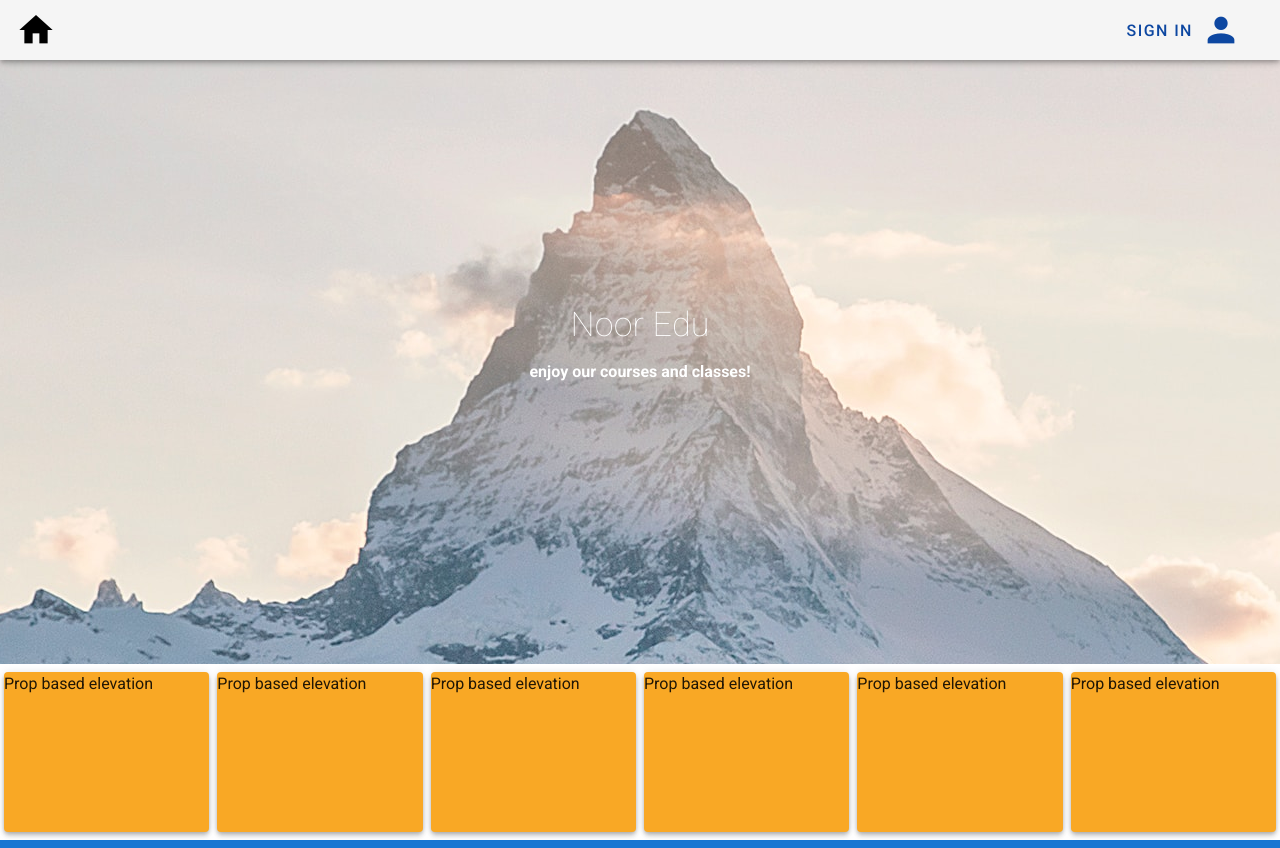
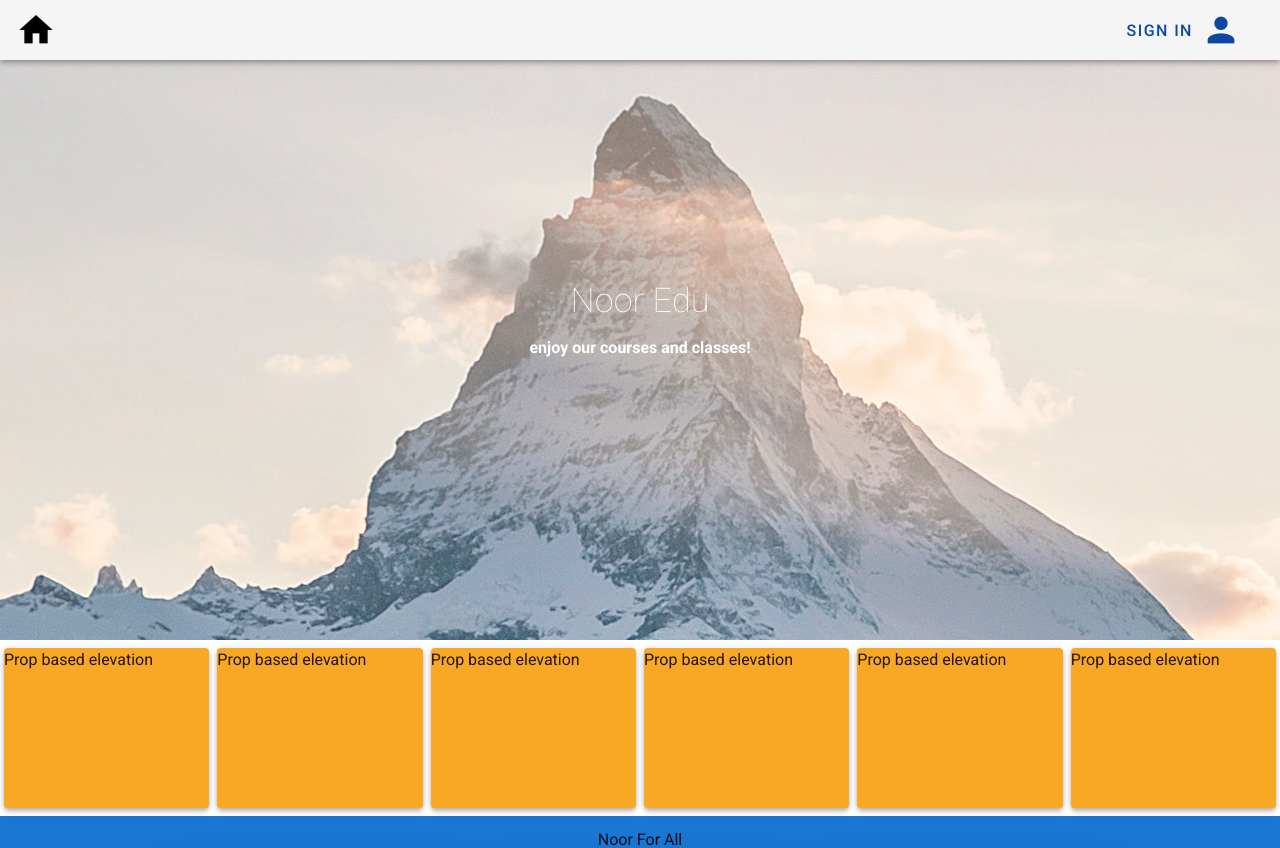
Before and after one commit to MosbatSaz/N000R, a Vue app: page / in a window 1280 px wide. Shown: the top 848 px of the page. Built offline with nearby package versions, Linux system fonts and the light colour scheme.

Commit message:
check back

```diff
--- a/src/views/Home.vue
+++ b/src/views/Home.vue
@@ -7,7 +7,7 @@
       justify="space-between"
     >
 
-    hey this is me
+
 
       <!-- hero image -->
 
```
